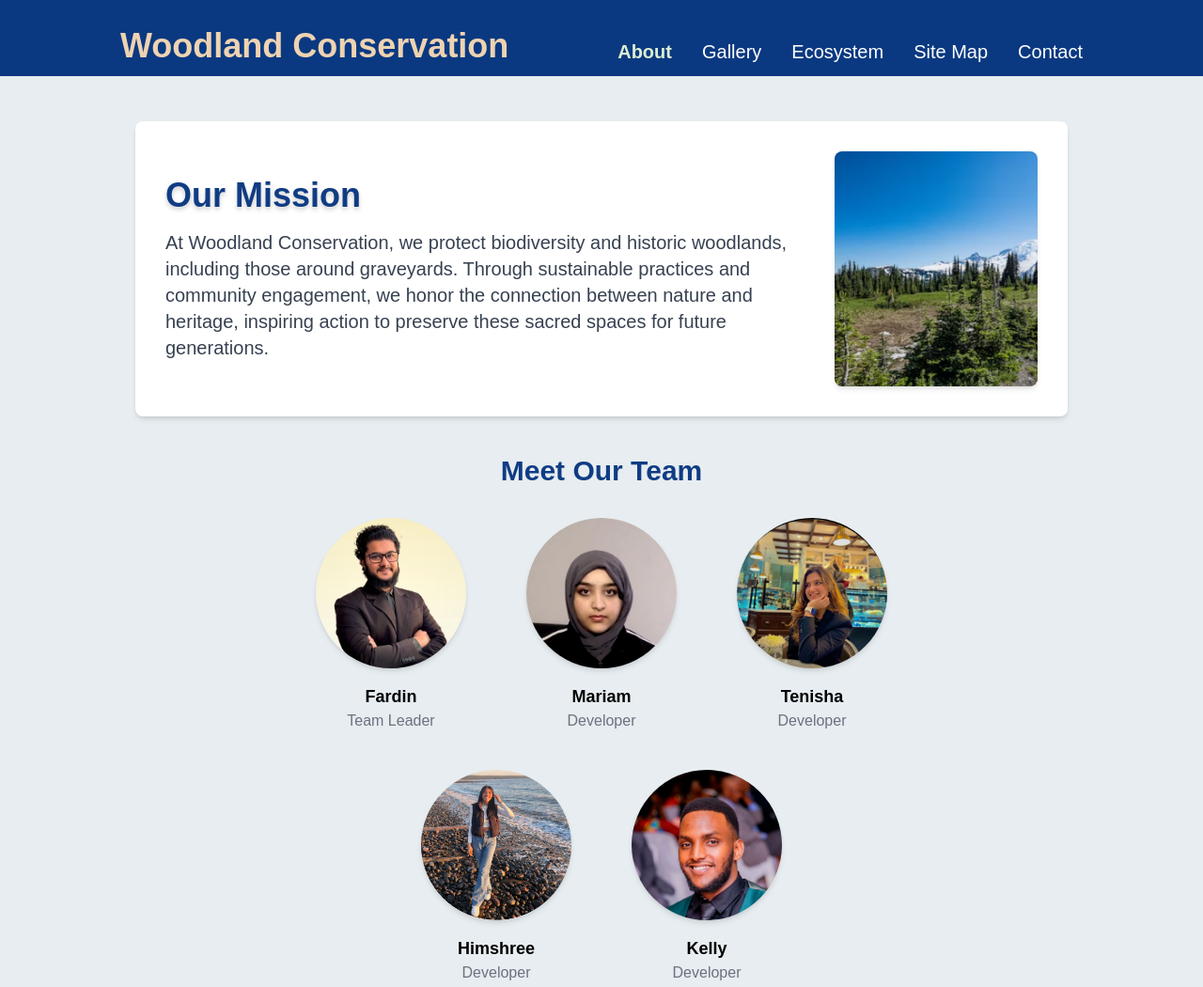
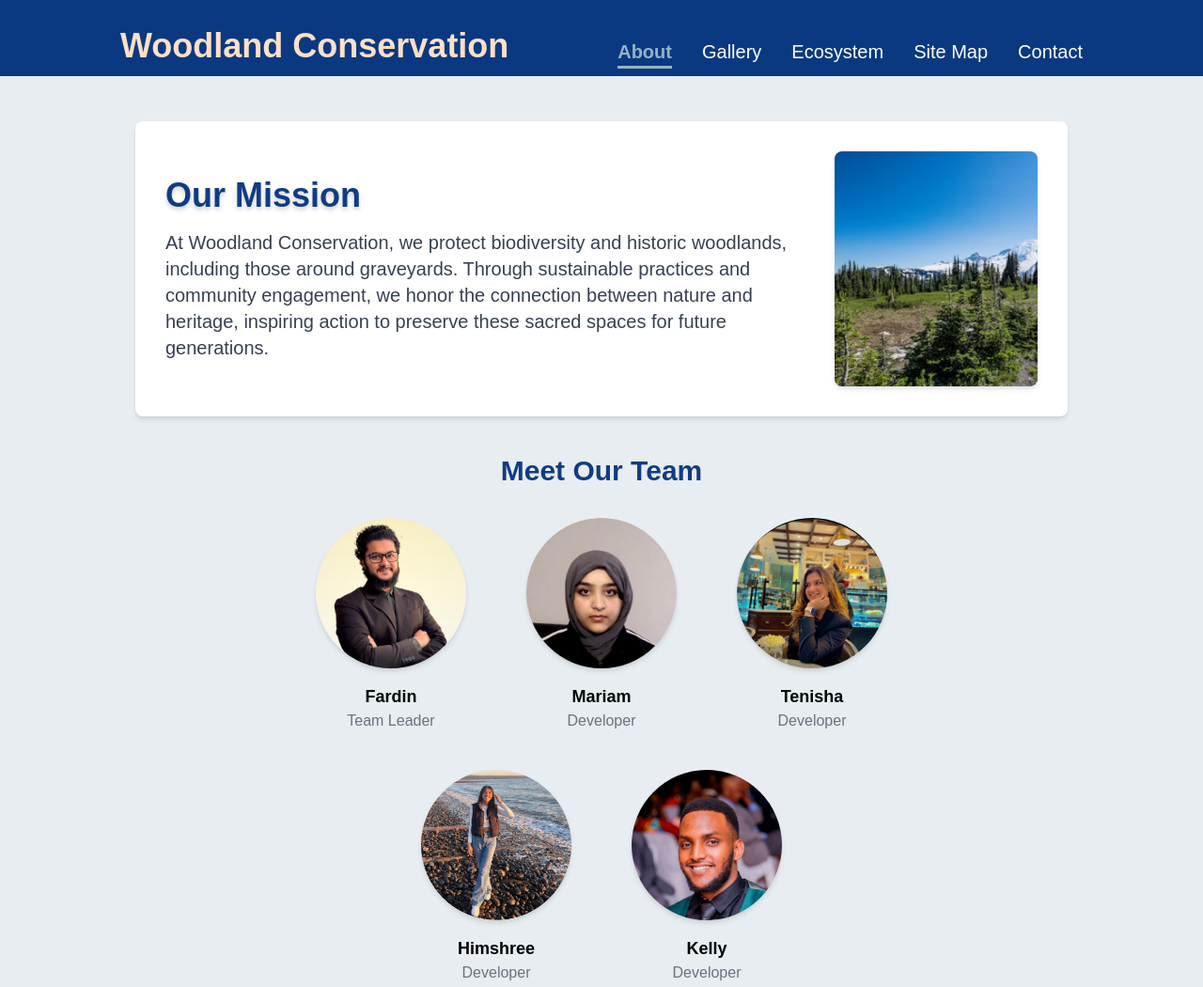
Before and after one commit to mdgolamfardin/Woodland-again, a React app: page / in a window 1280 px wide. Shown: the top 1050 px of the page at 94% size. Built offline with nearby package versions, Linux system fonts and the light colour scheme.

Commit message:
added tracer on navbar links

```diff
--- a/src/index.css
+++ b/src/index.css
@@ -25,11 +25,12 @@ nav {
 }
 
 .example {
-  color: #eaf3f7;
+  color: #ffe0c7;
 }
 
 .highlight {
-  color:#dceed2;
+  color:#95b3c2;
+  border-bottom: solid 3px #95b3c2;
 }
 .custom-scale:hover {
   transform: scale(1.03);
--- a/src/pages/Layout.js
+++ b/src/pages/Layout.js
@@ -76,31 +76,31 @@ export default function Layout() {
         {/* DESKTOP MENU SECTION */}
         <ul className="DESKTOP-MENU  hidden space-x-8 lg:flex justify-end pt-9 pb-3 pr-32 w-full"> {/* Visible only on large screens */}
           <li>
-            <Link to="/" className={`text-white text-xl hover:text-gray-300 transition-colors duration-200 ${activeTab === "/" ? "highlight font-bold " : "text-white"
+            <Link to="/" className={`pb-1 text-white text-xl hover:text-gray-300 transition-colors duration-200 ${activeTab === "/" ? "highlight font-bold " : "text-white"
               }`} onClick={() => handleTabClick("/")}
             >
               About</Link>
           </li>
           <li>
-            <Link to="/gallery" className={`text-white text-xl hover:text-gray-300 transition-colors duration-200 ${activeTab === "/gallery" ? "highlight text-xl font-bold " : "text-white"
+            <Link to="/gallery" className={`pb-1 text-white text-xl hover:text-gray-300 transition-colors duration-200 ${activeTab === "/gallery" ? "highlight text-xl font-bold " : "text-white"
               }`} onClick={() => handleTabClick("/gallery")}
             >
               Gallery</Link>
           </li>
           <li>
-            <Link to="/ecosystem" className={`text-white text-xl hover:text-gray-300 transition-colors duration-200 ${activeTab === "/ecosystem" ? "highlight font-bold " : "text-white"
+            <Link to="/ecosystem" className={`pb-1 text-white text-xl hover:text-gray-300 transition-colors duration-200 ${activeTab === "/ecosystem" ? "highlight font-bold " : "text-white"
               }`} onClick={() => handleTabClick("/ecosystem")}
             >
               Ecosystem</Link>
           </li>
           <li>
-            <Link to="/sitemap" className={`text-white text-xl hover:text-gray-300 transition-colors duration-200 ${activeTab === "/sitemap" ? "highlight font-bold " : "text-white"
+            <Link to="/sitemap" className={`pb-1 text-white text-xl hover:text-gray-300 transition-colors duration-200 ${activeTab === "/sitemap" ? "highlight font-bold " : "text-white"
               }`} onClick={() => handleTabClick("/sitemap")}
             >
               Site Map</Link>
           </li>
           <li>
-            <Link to="/contact" className={`text-white text-xl hover:text-gray-300 transition-colors duration-200 ${activeTab === "/contact" ? "highlight font-bold " : "text-white"
+            <Link to="/contact" className={`pb-1 text-white text-xl hover:text-gray-300 transition-colors duration-200 ${activeTab === "/contact" ? "highlight font-bold " : "text-white"
               }`} onClick={() => handleTabClick("/contact")}
             >
               Contact</Link>
--- a/tailwind.config.js
+++ b/tailwind.config.js
@@ -7,7 +7,7 @@ module.exports = {
         navbarBg: '#0A3981',
         headingClr: '#0A3981',
         navClr: '#0A3981',
-        titleClr: "#EED3B1",
+        titleClr: "#ffe0c7",
         subClr: "#393E46",
         bgClr: "#eaf3f7"
       },
```
